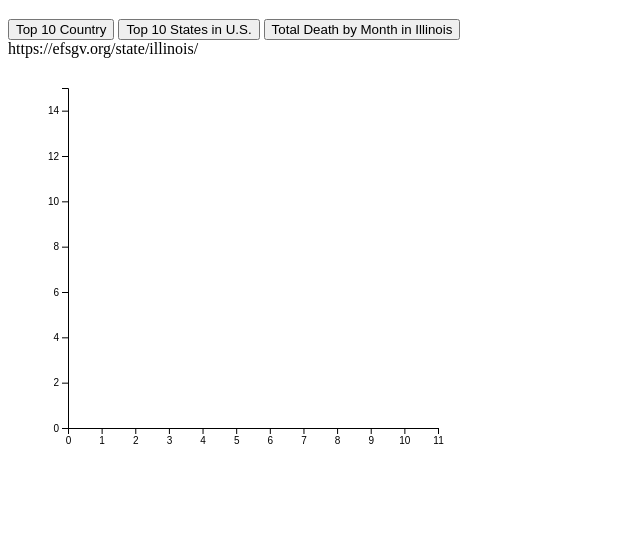
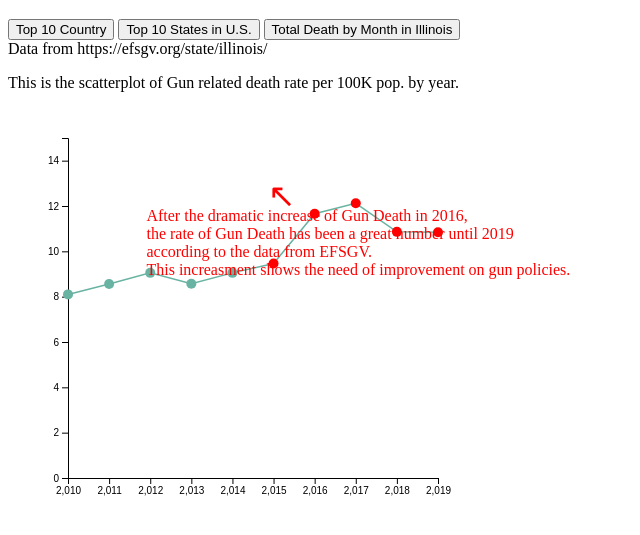
Before and after one commit to dahyunl2/CS416_Narrative_Visualization, a plain HTML site: page linechart.html in a window 1280 px wide. Shown: the part 61-596 px from the top of the page, without its empty margins (0-640 px from the left). Drawn offline with nearby package versions, Linux system fonts and the light colour scheme.

Commit message:
linechart, piechart

```diff
--- a/linechart.html
+++ b/linechart.html
@@ -1,18 +1,43 @@
 <!DOCTYPE html>
 <meta charset="utf-8">
 <html>
+<head>
+    <script src="https://d3js.org/d3.v6.js"></script>
+    <script src="https://d3js.org/d3-scale-chromatic.v1.min.js"></script>
+    <h1>Total Gun Deaths by Country 2023</h1>
+</head>
 <!-- Load d3.js -->
-<script src="https://d3js.org/d3.v6.js"></script>
-<script src="https://d3js.org/d3-scale-chromatic.v1.min.js"></script>
-<h1>Total Gun Deaths by Country 2023</h1>
+<body>
 <div id="button">
     <button onclick="window.location.href='https://dahyunl2.github.io/CS416_Narrative_Visualization/';">Top 10 Country</button>
     <button onclick="window.location.href='https://dahyunl2.github.io/CS416_Narrative_Visualization/piechart3.html';">Top 10 States in U.S.</button>
     <button onclick="window.location.href='https://dahyunl2.github.io/CS416_Narrative_Visualization/linechart.html';">Total Death by Month in Illinois</button>
 </div>
 <div id="text">
-    <p1>https://efsgv.org/state/illinois/</p1>
+    <p1>Data from https://efsgv.org/state/illinois/</p1>
+    <p>This is the scatterplot of Gun related death rate per 100K pop. by year.</p>
 </div>
+<div class="annotation">After the dramatic increase of Gun Death in 2016, <br>the rate of Gun Death has been a great number until 2019 <br> according to the data from EFSGV. <br>This increasment shows the need of improvement on gun policies. </div>
+
+<span class="arrow"><big><big><big><big>&#8598;</big></big></big></big></span>
+<style>
+  .annotation {
+    position: absolute;
+    top: 38%;
+    left: 28%;
+    color: red;
+    transform: translate(-50%, -50%);
+  }
+  .arrow{
+    position: absolute;
+    top: 32%;
+    left: 22%;
+    color: red;
+    width: '400px';
+    height: '400px';
+    transform: translate(-50%, -50%);
+  }
+</style>
 <!-- Create a div where the graph will take place -->
 <div id="my_dataviz"></div>
 
@@ -40,7 +65,7 @@
       function(data) {
         // Add X axis --> it is a date format
         const x = d3.scaleLinear()
-          .domain([0,11])
+          .domain([2010,2019])
           .range([ 0, width ]);
           svg.append("g")
             .attr("transform", "translate(0," + height + ")")
@@ -70,6 +95,39 @@
             .attr("cx", d => x(d.date))
             .attr("cy", d => y(d.value))
             .attr("r", 5)
-            .attr("fill", "#69b3a2")
+            .attr("fill", function (d) {
+            if (d.date >=2015) {
+                return "red"
+                console.log('red');
+            }
+            else {
+                return "#69b3a2"
+            }
+          })
+            .on('mouseover', function(event, d){
+            tooltip
+            .style("opacity", 1)
+            .html("Year: " + d.date+ "<br>Death Rate: "+d.value+'per 100K')
+            .style("left", (d3.pointer(event,this)[0]+20) + "px") // It is important to put the +90: other wise the tooltip is exactly where the point is an it creates a weird effect
+            .style("top", (d3.pointer(event,this)[1]+200) + "px")
+                console.log(d);
+            })
+            .on('mouseout',function(event, d){tooltip.style('opacity',0)})
     })
+
+    // create a tooltip
+    var tooltip = d3.select("#my_dataviz")
+        .append("div")
+        .style("opacity", 0)
+        .attr("class", "tooltip")
+        .style("position", 'absolute')
+        .style('text-align','center')
+        .style('width','200px')
+        .style('height','40px')
+        .style("background-color", "white")
+        .style("border", "solid")
+        .style("border-width", "1px")
+        .style("border-radius", "5px")
     </script>
+</body>
+</html>
```
Also changed, not shown: index.html (+2 -2 lines), piechart3.html (+24 -2 lines).
